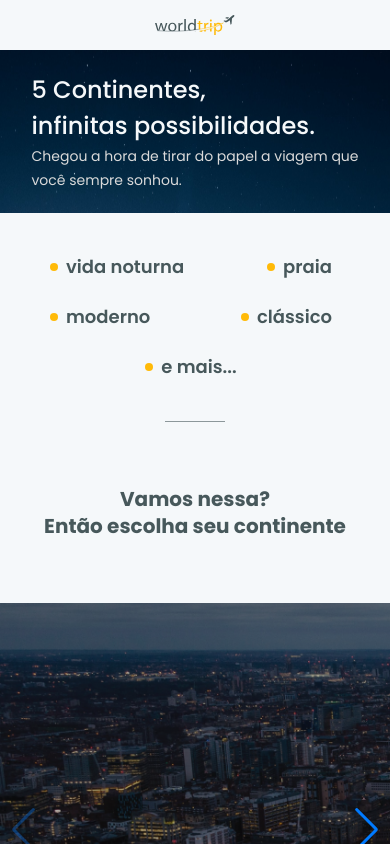
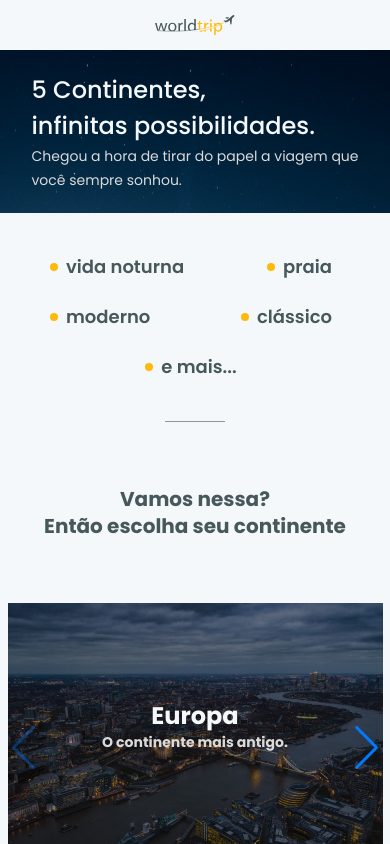
Before and after one commit to EnosDomingues/worldtrip, a Next.js app: page / in a window 390 px wide. Shown: the top 844 px of the page. Built offline with nearby package versions, Linux system fonts and the light colour scheme.

Commit message:
logo and carousel mobile

```diff
--- a/src/components/Carousel/index.tsx
+++ b/src/components/Carousel/index.tsx
@@ -1,10 +1,20 @@
-import { Box, Flex, Image, Text } from '@chakra-ui/react'
+import { Box, Flex, Image, Text, useBreakpointValue } from '@chakra-ui/react'
 import { Swiper, SwiperSlide }  from 'swiper/react'
 import SwiperCore, { Navigation, Pagination, Scrollbar, A11y } from 'swiper';
 
 SwiperCore.use([Navigation, Pagination, Scrollbar, A11y]);
 
 export function Carousel() {
+  const isWideVersion = useBreakpointValue({
+    base: false,
+    lg: true
+  })
+
+  const isMobileVersion = useBreakpointValue({
+    base: false,
+    sm: true
+  })
+
   const slides = [
     {
       id: 1,
@@ -44,15 +54,45 @@ export function Carousel() {
     slidesPerView={1}
     navigation
     pagination={{ clickable: true }}
-    width={1140}
     >
       {slides.map(slide => (
         <SwiperSlide key={slide.id}>
-          <Flex w="100%" maxW="1140px" mb="10" position="relative" align="center" justify="center">
-            <Image src={slide.src} alt={slide.header}/>
+          <Flex
+            w="100%"
+            maxW={isWideVersion ? "1140px" : "100%"}
+            mb="10"
+            position="relative"
+            align="center"
+            justify="center"
+          >
+            <Image src={isMobileVersion ? slide.src : '/swiper-europe-mobile.png'} alt={slide.header}/>
             <Box position="absolute" zIndex="1">
-              <Text as="h1" color="light.50" fontWeight="700" fontSize="3rem" textAlign="center" lineHeight="72px">{slide.header}</Text>
-              <Text as="span" color="light.100" fontWeight="700" fontSize="1.5rem" lineHeight="36px">{slide.text}</Text>
+              <Text
+                as="h1"
+                color="light.50"
+                fontWeight="700"
+                fontSize={["1.5rem",
+                "2rem",
+                "3rem"]}
+                textAlign="center"
+                lineHeight={["1.75rem",
+                "2.5rem",
+                "3.5rem"]}
+              >
+                {slide.header}</Text>
+              <Text
+                as="span"
+                color="light.100"
+                fontWeight="700"
+                fontSize={["0.875rem",
+                "1.125rem",
+                "1.5rem"]}
+                lineHeight={["1.075rem",
+                "1.155rem",
+                "2.95rem"]}
+              >
+                {slide.text}
+              </Text>
             </Box>
           </Flex>
         </SwiperSlide>
```
Also changed, not shown: public/swiper-europe-mobile.png (added).
